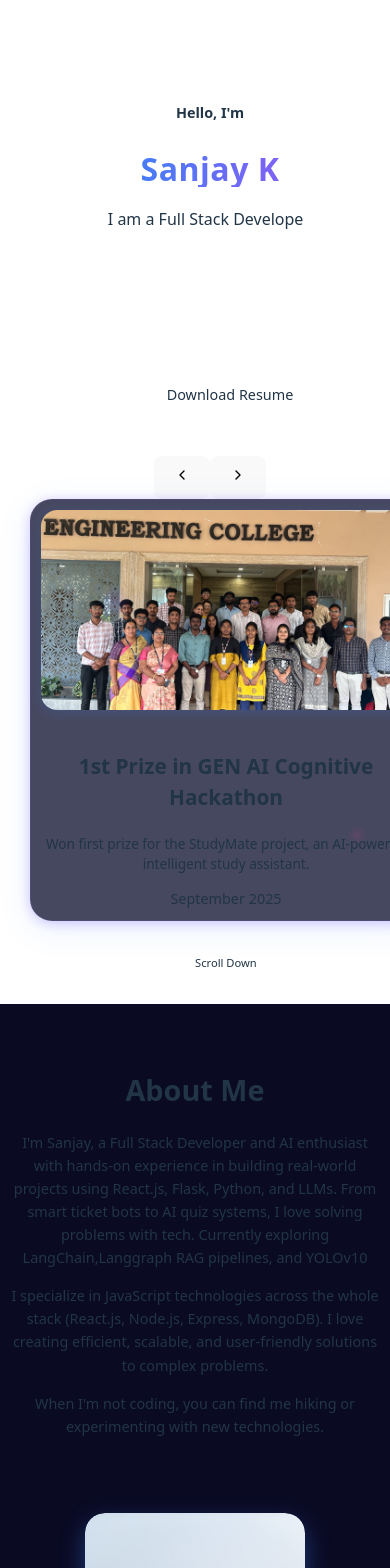
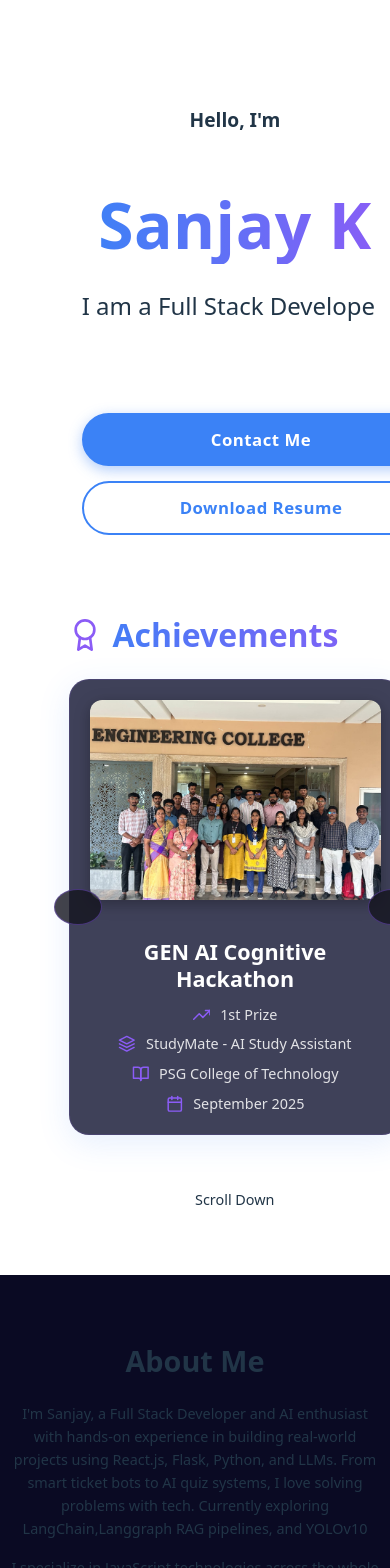
Before and after one commit to Sanjayraj-k/Portfolio, a React (Vite) app in the folder portfolio-website/: page / in a window 390 px wide. Shown: the top 1568 px of the page. Built offline with nearby package versions, Linux system fonts and the light colour scheme; the HTML template or start-up script is replaced by a standard one.

Commit message:
adding ui for homepage

```diff
--- a/portfolio-website/src/Pages/HomePage.css
+++ b/portfolio-website/src/Pages/HomePage.css
@@ -22,7 +22,7 @@
   margin: 0 auto;
   padding: 0 40px;
   min-height: calc(100vh - 200px);
-  gap: 64px; /* Add gap for spacing between name and achievements */
+  gap: 64px;
 }
 
 .home-content {
@@ -32,7 +32,7 @@
   flex-direction: column;
   justify-content: center;
   align-items: flex-start;
-  margin-right: 0; /* Remove if present */
+  margin-right: 0;
 }
 
 .home-text h4 {
@@ -63,138 +63,225 @@
   min-height: 60px;
 }
 
+/* =========================================
+   Button Styles - NEW (Matches Image)
+   ========================================= */
+
 .home-buttons {
   display: flex;
   gap: 20px;
-  margin-top: 30px;
+  margin-top: 35px;
 }
 
-/* Achievements Slider - Updated Styles */
+.btn {
+  padding: 14px 32px;
+  border-radius: 50px;
+  /* High radius for pill shape */
+  font-size: 1.05rem;
+  font-weight: 600;
+  text-decoration: none;
+  transition: all 0.3s cubic-bezier(0.4, 0, 0.2, 1);
+  display: inline-flex;
+  align-items: center;
+  justify-content: center;
+  letter-spacing: 0.5px;
+}
+
+/* Solid Blue Button */
+.btn.primary {
+  background-color: #3b82f6;
+  color: #ffffff;
+  border: 2px solid #3b82f6;
+  box-shadow: 0 4px 14px rgba(59, 130, 246, 0.4);
+}
+
+.btn.primary:hover {
+  background-color: #2563eb;
+  border-color: #2563eb;
+  transform: translateY(-2px);
+  box-shadow: 0 6px 20px rgba(59, 130, 246, 0.6);
+}
+
+/* Outline Blue Button */
+.btn.secondary {
+  background-color: transparent;
+  color: #3b82f6;
+  border: 2px solid #3b82f6;
+}
+
+.btn.secondary:hover {
+  background-color: rgba(59, 130, 246, 0.1);
+  color: #3b82f6;
+  transform: translateY(-2px);
+  box-shadow: 0 4px 14px rgba(59, 130, 246, 0.2);
+}
+
+
+/* =========================================
+   Achievements Slider
+   ========================================= */
+
 .achievements-slider {
-  flex: 0 0 600px; /* Maintains the size */
+  flex: 0 0 650px;
+  max-width: 650px;
+  /* Margin-left pushes the box to the right side on desktop */
+  margin-left: 60px;
+  margin-right: 0;
   position: relative;
-  max-width: 600px;
-  margin: 0 auto; /* Center the slider */
+}
+
+.slider-wrapper {
+  position: relative;
+  width: 100%;
+  display: flex;
+  align-items: center;
+  justify-content: center;
+}
+
+.achievements-heading {
+  font-size: 2rem;
+  font-weight: 700;
+  color: #fff;
+  margin-bottom: 20px;
+  display: flex;
+  align-items: center;
+  gap: 12px;
+  background: linear-gradient(90deg, #3b82f6, #8b5cf6);
+  -webkit-background-clip: text;
+  background-clip: text;
+  color: transparent;
+}
+
+.heading-icon {
+  font-size: 2rem;
+  color: #8b5cf6;
 }
 
 .achievement-card {
-  background: rgba(30, 32, 60, 0.82);
+  background: rgba(30, 32, 60, 0.85);
   backdrop-filter: blur(14px);
-  border-radius: 22px;
-  padding: 32px 28px;
-  border: 1.5px solid rgba(139, 92, 246, 0.13);
-  box-shadow: 0 8px 32px 0 rgba(59, 130, 246, 0.13), 0 2px 12px 0 #8b5cf655;
+  border-radius: 20px;
+  padding: 24px;
+  border: 1.5px solid rgba(139, 92, 246, 0.15);
+  box-shadow: 0 8px 32px 0 rgba(59, 130, 246, 0.13);
   display: flex;
   flex-direction: row;
-  align-items: flex-start;
-  height: 100%;
-  gap: 24px;
+  align-items: center;
+  gap: 16px;
   width: 100%;
   position: relative;
-  overflow: visible;
-  transition: box-shadow 0.4s cubic-bezier(.4,2,.3,1), border-color 0.3s, transform 0.4s cubic-bezier(.4,2,.3,1);
-  will-change: transform, box-shadow, border-color;
+  overflow: hidden;
+  transition: transform 0.3s ease, box-shadow 0.3s ease;
 }
+
 .achievement-card:hover {
-  box-shadow: 0 16px 48px 0 #8b5cf655, 0 8px 32px 0 #3b82f655;
+  box-shadow: 0 16px 48px 0 rgba(139, 92, 246, 0.15);
   border-color: #8b5cf6;
-  transform: scale(1.03) rotateX(4deg) rotateY(-4deg) translateY(-6px);
-  z-index: 2;
+  transform: translateY(-5px);
 }
-.achievement-card::before {
-  content: '';
-  position: absolute;
-  inset: 0;
-  border-radius: 22px;
-  pointer-events: none;
-  background: linear-gradient(120deg, #8b5cf6 0%, #3b82f6 100%);
-  opacity: 0;
-  transition: opacity 0.4s;
-  z-index: 2;
-}
-.achievement-card:hover::before {
-  opacity: 0.09;
-}
-.achievement-card::after {
-  /* Removed left accent bar */
-  display: none;
-}
-.achievement-card .achievement-particles {
-  pointer-events: none;
-  position: absolute;
-  inset: 0;
-  z-index: 4;
-  border-radius: 22px;
+
+/* WIDER IMAGE STYLE */
+.achievement-image {
+  flex: 0 0 52%;
+  height: 200px;
   overflow: hidden;
-  background: none;
-}
-.achievement-card .achievement-particles::before, .achievement-card .achievement-particles::after {
-  content: '';
-  position: absolute;
-  border-radius: 50%;
-  opacity: 0.13;
-  pointer-events: none;
-  animation: float-particles 7s linear infinite alternate;
-}
-.achievement-card .achievement-particles::before {
-  width: 28px; height: 28px;
-  left: 18%; top: 22%;
-  background: radial-gradient(circle, #8b5cf6 0%, #fff0 80%);
-  animation-delay: 0s;
-}
-.achievement-card .achievement-particles::after {
-  width: 18px; height: 18px;
-  right: 14%; bottom: 18%;
-  background: radial-gradient(circle, #ec4899 0%, #fff0 80%);
-  animation-delay: 2.5s;
-}
-@keyframes float-particles {
-  0% { transform: translateY(0) scale(1); opacity: 0.13; }
-  100% { transform: translateY(-12px) scale(1.2); opacity: 0.22; }
-}
-.achievement-image {
-  flex: 0 0 60%;
-  max-height: 400px;
-  overflow: hidden;
-  border-radius: 16px;
+  border-radius: 12px;
   position: relative;
-  box-shadow: 0 2px 12px 0 #3b82f633;
+  box-shadow: 0 4px 16px rgba(0, 0, 0, 0.3);
   background: #181a2a;
   display: flex;
   align-items: center;
   justify-content: center;
 }
+
 .achievement-image img {
   width: 100%;
   height: 100%;
   object-fit: cover;
-  border-radius: 16px;
-  transition: transform 0.4s cubic-bezier(.4,2,.3,1), filter 0.4s;
-  box-shadow: 0 2px 12px 0 #3b82f633;
-  position: relative;
-  z-index: 1;
-}
-.achievement-image::after {
-  content: '';
-  position: absolute;
-  top: 0; left: -60%;
-  width: 50%; height: 100%;
-  background: linear-gradient(120deg, rgba(255,255,255,0.13) 0%, rgba(255,255,255,0.01) 100%);
-  transform: skewX(-18deg);
-  pointer-events: none;
-  z-index: 2;
-  transition: left 0.7s cubic-bezier(.4,2,.3,1);
-}
-.achievement-card:hover .achievement-image::after {
-  left: 120%;
-  transition: left 0.7s cubic-bezier(.4,2,.3,1);
-}
-.achievement-card:hover .achievement-image img {
-  transform: scale(1.07) rotate(-1deg);
-  filter: brightness(1.1) saturate(1.2);
+  transition: transform 0.4s ease;
 }
 
-/* Removed slider-controls styles since arrows are removed */
+.achievement-card:hover .achievement-image img {
+  transform: scale(1.08);
+}
+
+.achievement-content {
+  flex: 1;
+  display: flex;
+  flex-direction: column;
+  justify-content: center;
+  min-width: 0;
+}
+
+.achievement-content h3 {
+  font-size: 1.35rem;
+  font-weight: 600;
+  color: #fff;
+  margin-bottom: 12px;
+  line-height: 1.25;
+}
+
+.achievement-details {
+  display: flex;
+  flex-direction: column;
+  gap: 8px;
+}
+
+.achievement-info {
+  display: flex;
+  align-items: center;
+  gap: 10px;
+  color: rgba(255, 255, 255, 0.85);
+  font-size: 0.9rem;
+  white-space: nowrap;
+  overflow: hidden;
+  text-overflow: ellipsis;
+}
+
+.info-icon {
+  color: #8b5cf6;
+  font-size: 1.1rem;
+  flex-shrink: 0;
+}
+
+/* EXTERNAL ARROWS */
+.slider-arrow {
+  position: absolute;
+  top: 50%;
+  transform: translateY(-50%);
+  background: rgba(30, 32, 60, 0.6);
+  border: 1px solid rgba(139, 92, 246, 0.4);
+  color: #8b5cf6;
+  width: 42px;
+  height: 42px;
+  border-radius: 50%;
+  display: flex;
+  align-items: center;
+  justify-content: center;
+  cursor: pointer;
+  z-index: 20;
+  transition: all 0.3s ease;
+  font-size: 1.4rem;
+}
+
+.slider-arrow:hover {
+  background: #8b5cf6;
+  color: white;
+  box-shadow: 0 0 15px rgba(139, 92, 246, 0.5);
+  transform: translateY(-50%) scale(1.1);
+}
+
+.slider-arrow-left {
+  left: -60px;
+}
+
+.slider-arrow-right {
+  right: -60px;
+}
+
+/* =========================================
+   General & Responsive
+   ========================================= */
 
 .scroll-indicator {
   position: absolute;
@@ -217,46 +304,13 @@
   margin-top: 10px;
 }
 
-/* Button Styles */
-.btn {
-  padding: 12px 24px;
-  border-radius: 30px;
-  font-size: 1rem;
-  font-weight: 500;
-  text-decoration: none;
-  transition: all 0.3s ease;
-}
-
-.btn.primary {
-  background: var(--accent-color);
-  color: white;
-  border: 2px solid var(--accent-color);
-}
-
-.btn.primary:hover {
-  background: transparent;
-  color: var(--accent-color);
-}
-
-.btn.secondary {
-  background: transparent;
-  color: var(--accent-color);
-  border: 2px solid var(--accent-color);
-}
-
-.btn.secondary:hover {
-  background: var(--accent-color);
-  color: white;
-}
-
-/* Improved Responsive Styles */
 @media (max-width: 1200px) {
   .home-hero-content {
     flex-direction: column;
     align-items: center;
     padding-bottom: 60px;
     text-align: center;
-    gap: 0; /* Remove gap on mobile/column layout */
+    gap: 50px;
   }
 
   .home-content {
@@ -266,56 +320,17 @@
   }
 
   .achievements-slider {
-    flex: 1;
     width: 100%;
-    max-width: 100%;
-    margin: 60px auto 0; /* Center on mobile */
-  }
-
-  .achievement-card {
-    flex-direction: column;
-    gap: 20px;
-    margin-left: 0;
-    margin-right: 0;
-  }
-
-  .achievement-content {
-    order: 2;
-    text-align: center;
-  }
-
-  .achievement-image {
-    order: 1;
-    width: 100%;
-    max-height: 400px;
+    max-width: 600px;
     flex: none;
+    /* Reset margins for centering on tablet/mobile */
+    margin: 0 auto;
   }
 }
 
 @media (max-width: 768px) {
   .home-section-container {
     padding: 80px 0;
-  }
-
-  .home-hero-content {
-    padding: 0 15px;
-    min-height: calc(100vh - 160px);
-  }
-
-  .home-text h4 {
-    font-size: 1rem;
-  }
-
-  .home-text h1 {
-    font-size: 2.5rem;
-    white-space: normal;
-    word-break: break-word;
-    line-height: 1.15;
-  }
-
-  .type-animation h3 {
-    font-size: 1.2rem;
-    min-height: 50px;
   }
 
   .home-buttons {
@@ -327,85 +342,52 @@
   .btn {
     width: 100%;
     text-align: center;
-    padding: 10px 20px;
-    font-size: 0.9rem;
+    padding: 12px 24px;
+  }
+
+  .achievements-slider {
+    width: 90%;
+    max-width: 450px;
+    margin: 0 auto;
   }
 
   .achievement-card {
-    padding: 15px;
-    margin-left: 10px;
-    margin-right: 10px;
+    flex-direction: column;
+    padding: 20px;
+    text-align: center;
+    gap: 16px;
   }
 
-  .achievement-content h3 {
-    font-size: 1.5rem;
+  /* Full width image on mobile */
+  .achievement-image {
+    flex: none;
+    width: 100%;
+    height: 200px;
   }
 
-  .achievement-details p {
-    font-size: 0.95rem;
+  .achievement-content {
+    width: 100%;
   }
 
-  .achievement-date {
-    font-size: 0.9rem;
+  .achievement-details {
+    align-items: center;
   }
 
-  .achievement-image {
-    max-height: 300px;
+  /* Move arrows to edges for mobile */
+  .slider-arrow {
+    width: 36px;
+    height: 36px;
+    font-size: 1.2rem;
+    background: rgba(20, 20, 30, 0.8);
   }
 
-  .scroll-indicator {
-    bottom: 20px;
-    font-size: 0.8rem;
+  .slider-arrow-left {
+    left: -15px;
+    z-index: 30;
   }
 
-  .arrow {
-    width: 15px;
-    height: 15px;
+  .slider-arrow-right {
+    right: -15px;
+    z-index: 30;
   }
 }
-
-@media (max-width: 480px) {
-  .home-text h4 {
-    font-size: 0.9rem;
-  }
-
-  .home-text h1 {
-    font-size: 2rem;
-  }
-
-  .type-animation h3 {
-    font-size: 1rem;
-  }
-
-  .achievements-slider {
-    margin-top: 40px;
-  }
-
-  .achievement-card {
-    padding: 10px;
-    margin-left: 5px;
-    margin-right: 5px;
-  }
-
-  .achievement-content h3 {
-    font-size: 1.3rem;
-  }
-
-  .achievement-details p {
-    font-size: 0.85rem;
-  }
-
-  .achievement-image {
-    max-height: 200px;
-  }
-
-  .scroll-indicator {
-    bottom: 15px;
-    font-size: 0.7rem;
-  }
-
-  .arrow {
-    width: 12px;
-    height: 12px;
-  }
-}
--- a/portfolio-website/src/Pages/HomePage.jsx
+++ b/portfolio-website/src/Pages/HomePage.jsx
@@ -1,9 +1,7 @@
 import { useState, useEffect } from 'react';
 import { motion, useScroll, useTransform, AnimatePresence } from 'framer-motion';
 import { TypeAnimation } from 'react-type-animation';
-import { Canvas } from '@react-three/fiber';
-import { Stars, OrbitControls } from '@react-three/drei';
-import { FiAward, FiCode, FiUsers, FiChevronLeft, FiChevronRight } from 'react-icons/fi';
+import { FiAward, FiChevronLeft, FiChevronRight, FiCalendar, FiTrendingUp, FiBookOpen, FiLayers } from 'react-icons/fi';
 import About from '../components/About/About';
 import Skills from '../components/Skills/Skills';
 import Projects from '../components/Projects/Projects';
@@ -11,13 +9,16 @@ import Resume from '../components/Resume/Resume';
 import Contact from '../components/Contact/Contact';
 import SectionWrapper from '../components/SectionWrapper/SectionWrapper';
 import './HomePage.css';
+
+// Images
 import achievementsimg from '../assets/images/CSI CERTIFICATE 1 price.jpg';
 import achievementsimg2 from '../assets/images/kgisl coding second prize.png';
-import achievementsimg3 from '../assets/images/CSI.jpg'; // Replace with the actual image variable or path
+import achievementsimg3 from '../assets/images/CSI.jpg';
 import resume from '../assets/images/Resume.pdf';
 import exodia from '../assets/images/exodia.jpg';
 import ai from '../assets/images/ai.jpg';
 import gen from '../assets/images/gen ai.jpg';
+
 const HomePage = ({
   textEnter,
   textLeave,
@@ -30,62 +31,72 @@ const HomePage = ({
   const [mousePosition, setMousePosition] = useState({ x: 0, y: 0 });
   const [currentAchievement, setCurrentAchievement] = useState(0);
   const { scrollYProgress } = useScroll();
-  const y = useTransform(scrollYProgress, [0, 1], ['0%', '50%']);
 
   const achievements = [
     {
       id: 4,
-      title: "1st Prize in GEN AI Cognitive Hackathon",
-      description: "Won first prize for the StudyMate project, an AI-powered intelligent study assistant.",
+      title: "GEN AI Cognitive Hackathon",
+      prize: "1st Prize",
+      project: "StudyMate - AI Study Assistant",
+      college: "PSG College of Technology",
       date: "September 2025",
       image: gen
     },
-
     {
       id: 1,
-      title: "CSD 24 Hour Hackathon 1st Prize",
-      description: "Built an AI Quiz Generator with real-time proctoring and won the CSD 24 Hackathon.",
+      title: "CSD 24 Hour Hackathon",
+      prize: "1st Prize",
+      project: "AI Quiz Generator",
+      college: "PSG College of Technology",
       date: "March 2025",
       image: achievementsimg
     },
     {
       id: 2,
-      title: "2nd Prize in KGISL Coding Contest",
-      description: "Secured 2nd place in KGISL Coding Contest by solving complex DSA questions.",
+      title: "KGISL Coding Contest",
+      prize: "2nd Prize",
+      project: "Complex DSA Problem Solving",
+      college: "KGISL Institute",
       date: "October 2024",
       image: achievementsimg2
     },
     {
       id: 3,
-      title: "1st Prize in CSI Project Expo",
-      description: "Developed a Ticket Booking Chatbot for Chennai Museum using LLM and integrated Razorpay for seamless payment processing.",
+      title: "CSI Project Expo",
+      prize: "1st Prize",
+      project: "Museum Ticket Chatbot",
+      college: "PSG College of Technology",
       date: "April 2025",
-      image: achievementsimg3 // Replace with the actual image variable or path
+      image: achievementsimg3
     },
     {
       id: 5,
-      title: "3rd Prize in KPR Tech Auro 2.0 Project Expo",
-      description: "Secured third place for an innovative AI solution showcased at the project expo.",
+      title: "KPR Tech Auro 2.0",
+      prize: "3rd Prize",
+      project: "Innovative AI Solution",
+      college: "KPR Institute",
       date: "September 2025",
       image: gen
     },
     {
       id: 6,
-      title: "1st Prize in Exodica Hackathon",
-      description: "Developed an efficient AI-based Face Album Matching system and secured first place.",
+      title: "Exodica Hackathon",
+      prize: "1st Prize",
+      project: "Face Album Matching",
+      college: "PSG College of Technology",
       date: "2025",
       image: exodia
     },
     {
       id: 7,
-      title: "1st Prize in Newells2K25 AI Mock Interview Event",
-      description: "Recognized for an LLM-powered AI mock interview automation project organized by the AI department.",
+      title: "Newells2K25",
+      prize: "1st Prize",
+      project: "AI Mock Interviewer",
+      college: "PSG College of Technology",
       date: "October 2025",
       image: ai
     }
-
   ];
-
 
   useEffect(() => {
     const handleMouseMove = (e) => {
@@ -99,7 +110,7 @@ const HomePage = ({
   useEffect(() => {
     const interval = setInterval(() => {
       nextAchievement();
-    }, 10000); // Change slide every 10 seconds
+    }, 10000);
 
     return () => clearInterval(interval);
   }, [currentAchievement]);
@@ -192,53 +203,69 @@ const HomePage = ({
               </motion.div>
             </div>
 
+            {/* Achievement Slider Section */}
             <div className="achievements-slider">
-              <div className="slider-controls">
-                <motion.button
+              <h2 className="achievements-heading">
+                <FiAward className="heading-icon" />
+                Achievements
+              </h2>
+
+              <div className="slider-wrapper">
+                {/* Left Arrow (Outside Card) */}
+                <button
                   onClick={prevAchievement}
-                  className="slider-arrow"
-                  whileHover={{ scale: 1.1 }}
-                  whileTap={{ scale: 0.9 }}
+                  className="slider-arrow slider-arrow-left"
                 >
                   <FiChevronLeft />
-                </motion.button>
-                <motion.button
-                  onClick={nextAchievement}
-                  className="slider-arrow"
-                  whileHover={{ scale: 1.1 }}
-                  whileTap={{ scale: 0.9 }}
-                >
-                  <FiChevronRight />
-                </motion.button>
-              </div>
+                </button>
 
                 <AnimatePresence mode="wait">
                   <motion.div
                     key={currentAchievement}
                     className="achievement-card"
-                  initial={{ opacity: 0, scale: 0.7, rotateY: -90 }}
-                  animate={{ opacity: 1, scale: 1, rotateY: 0 }}
-                  exit={{ opacity: 0, scale: 0.7, rotateY: 90 }}
-                  transition={{ duration: 0.9, type: 'spring', stiffness: 60, damping: 18 }}
+                    initial={{ opacity: 0, x: 20 }}
+                    animate={{ opacity: 1, x: 0 }}
+                    exit={{ opacity: 0, x: -20 }}
+                    transition={{ duration: 0.3, ease: "easeInOut" }}
                   >
-                  <div className="achievement-particles"></div>
-                  <div className="achievement-content">
-                    <h3>{achievements[currentAchievement].title}</h3>
-                    <div className="achievement-details">
-                      <p>{achievements[currentAchievement].description}</p>
-                      <div className="achievement-date">
-                        {achievements[currentAchievement].date}
-                      </div>
-                    </div>
-                  </div>
                     <div className="achievement-image">
                       <img
                         src={achievements[currentAchievement].image}
                         alt={achievements[currentAchievement].title}
                       />
                     </div>
+                    <div className="achievement-content">
+                      <h3>{achievements[currentAchievement].title}</h3>
+                      <div className="achievement-details">
+                        <div className="achievement-info">
+                          <FiTrendingUp className="info-icon" />
+                          <span>{achievements[currentAchievement].prize}</span>
+                        </div>
+                        <div className="achievement-info">
+                          <FiLayers className="info-icon" />
+                          <span>{achievements[currentAchievement].project}</span>
+                        </div>
+                        <div className="achievement-info">
+                          <FiBookOpen className="info-icon" />
+                          <span>{achievements[currentAchievement].college}</span>
+                        </div>
+                        <div className="achievement-info">
+                          <FiCalendar className="info-icon" />
+                          <span>{achievements[currentAchievement].date}</span>
+                        </div>
+                      </div>
+                    </div>
                   </motion.div>
                 </AnimatePresence>
+
+                {/* Right Arrow (Outside Card) */}
+                <button
+                  onClick={nextAchievement}
+                  className="slider-arrow slider-arrow-right"
+                >
+                  <FiChevronRight />
+                </button>
+              </div>
             </div>
           </div>
 
@@ -254,17 +281,11 @@ const HomePage = ({
       </SectionWrapper>
 
       <SectionWrapper id="about" dark onVisible={() => handleSectionChange('about')}>
-        <About
-          textEnter={textEnter}
-          textLeave={textLeave}
-        />
+        <About textEnter={textEnter} textLeave={textLeave} />
       </SectionWrapper>
 
       <SectionWrapper id="skills" dark onVisible={() => handleSectionChange('skills')}>
-        <Skills
-          textEnter={textEnter}
-          textLeave={textLeave}
-        />
+        <Skills textEnter={textEnter} textLeave={textLeave} />
       </SectionWrapper>
 
       <SectionWrapper id="projects" onVisible={() => handleSectionChange('projects')}>
```
Lines whose indentation alone changed are shown as unchanged.
